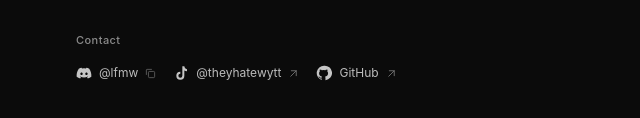
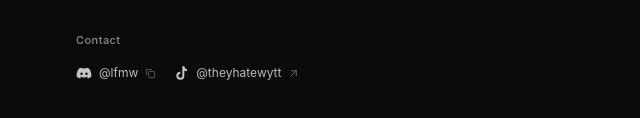
Before and after one commit to vexascriptz/kyro, a plain HTML site: page index.html in a window 1280 px wide. Shown: the part 542-660 px from the top of the page, 319-959 px from the left. Drawn offline with Linux system fonts and the light colour scheme.

Commit message:
Remove GitHub profile link from catto contacts

```diff
--- a/index.html
+++ b/index.html
@@ -24,7 +24,6 @@
   <section class="contact enter" style="--delay:180ms" aria-labelledby="contact-title"><h2 class="title" id="contact-title">Contact</h2><div class="socials">
     <button class="social" id="discord" type="button" aria-label="Copy Discord username lfmw"><svg viewBox="0 0 24 24" fill="currentColor" aria-hidden="true"><path d="M19.8 5.6a18 18 0 0 0-4.3-1.3l-.5 1a16 16 0 0 0-6 0l-.5-1a18 18 0 0 0-4.3 1.3C1.4 9.7.7 13.7 1 17.6a18 18 0 0 0 5.3 2.7l1.1-1.8-1.6-.8.4-.3a13.5 13.5 0 0 0 11.6 0l.4.3-1.6.8 1.1 1.8a18 18 0 0 0 5.3-2.7c.4-4.5-.8-8.5-3.2-12ZM8.3 15.1c-1 0-1.8-.9-1.8-2s.8-2 1.8-2 1.8.9 1.8 2-.8 2-1.8 2Zm7.4 0c-1 0-1.8-.9-1.8-2s.8-2 1.8-2 1.8.9 1.8 2-.8 2-1.8 2Z"/></svg><span class="handle">@lfmw</span><svg class="arrow" viewBox="0 0 16 16" fill="none" stroke="currentColor" aria-hidden="true"><rect x="5" y="5" width="9" height="9" rx="1.5"/><path d="M2 10V3a1 1 0 0 1 1-1h7"/></svg></button>
     <a class="social" href="https://www.tiktok.com/@theyhatewytt" target="_blank" rel="noopener noreferrer" aria-label="TikTok @theyhatewytt"><svg viewBox="0 0 24 24" fill="currentColor" aria-hidden="true"><path d="M14 2h3c.3 2.5 1.7 4 4 4.4v3a9 9 0 0 1-4-1.3v8a6 6 0 1 1-6-6v3a3 3 0 1 0 3 3Z"/></svg><span class="handle">@theyhatewytt</span><svg class="arrow" aria-hidden="true"><use href="#arrow"/></svg></a>
-    <a class="social" href="https://github.com/vexascriptz" target="_blank" rel="noopener noreferrer" aria-label="GitHub vexascriptz"><svg viewBox="0 0 24 24" fill="currentColor" aria-hidden="true"><path d="M12 1a11 11 0 0 0-3.5 21.4v-2.1c-2.8.6-3.4-1.2-3.4-1.2-.5-1.1-1.2-1.4-1.2-1.4-.9-.6.1-.6.1-.6 1 0 1.5 1 1.5 1 .9 1.5 2.4 1 3 .7.1-.6.4-1 .7-1.3-2.3-.3-4.6-1.1-4.6-5a4 4 0 0 1 1.1-2.8c-.1-.3-.5-1.4.1-2.8 0 0 .9-.3 2.9 1.1a10 10 0 0 1 5.3 0c2-1.4 2.9-1.1 2.9-1.1.6 1.4.2 2.5.1 2.8a4 4 0 0 1 1.1 2.8c0 3.9-2.3 4.7-4.6 5 .4.3.7 1 .7 2v3.4A11 11 0 0 0 12 1Z"/></svg><span class="handle">GitHub</span><svg class="arrow" aria-hidden="true"><use href="#arrow"/></svg></a>
   </div></section>
 </main>
 <div id="toast" role="status" aria-live="polite" class="toast"></div>
```
